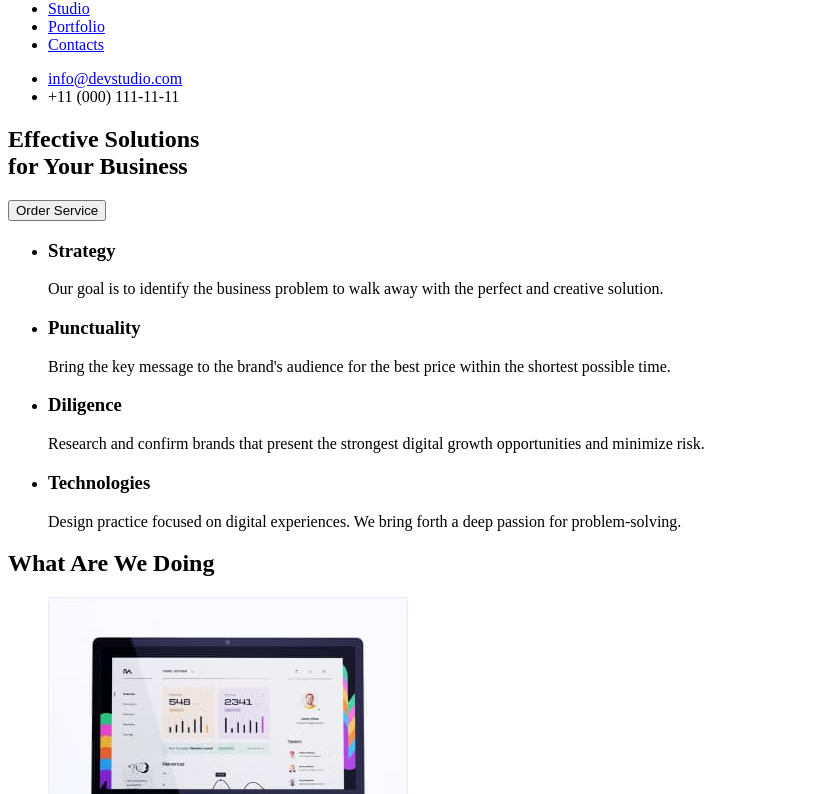
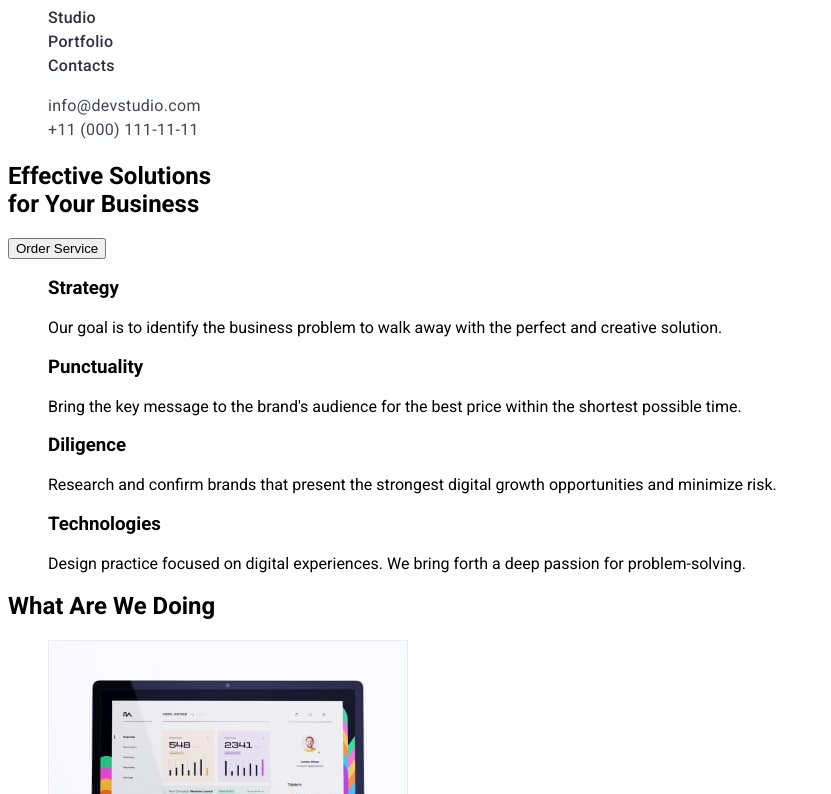
Before and after one commit to YuriyF67/goit-markup-hw-02, a plain HTML site: page index.html in a window 1280 px wide. Shown: the part 42-836 px from the top of the page, without its empty margins (0-831 px from the left). Drawn offline with Linux system fonts and the light colour scheme.

Commit message:
Created css file

```diff
--- /dev/null
+++ b/css/styles.css
@@ -0,0 +1,98 @@
+:root {
+    --primary-font: 'Roboto', sans-serif;
+    --secondary-font: 'Raleway', sans-serif;
+    --accent-color: #E7E9FC;
+    --primary-text-color: #2E2F42;
+    --secondary-text-color: #434455;
+    --dark-bg-color: #2E2F42;
+    --light-bg-color: #F4F4FD;
+}
+
+body {
+    font-family: var(--primary-font)
+}
+
+.list {
+    list-style: none;
+}
+
+.link {
+    text-decoration: none;
+}
+
+/* ==================COMPONENTS================ */
+/* ==================/COMPONENTS================ */
+
+/* ==================HEADER==================== */
+.logo {
+    font-family: var(--secondary-font);
+    font-weight: 800;
+    font-size: 18px;
+    line-height: 1.33;
+    /* identical to box height, or 133% */
+
+    display: flex;
+    align-items: center;
+    letter-spacing: 0.03em;
+    text-transform: uppercase;
+
+    /* IRIS
+
+        color: #4D5AE5;
+
+    NAVY BLUE
+
+        color: var(--primary-text-color); */
+}
+
+.nav-menu-link {
+    font-weight: 500;
+    font-size: 16px;
+    line-height: 1.5;
+    /* identical to box height, or 150% */
+
+    letter-spacing: 0.02em;
+
+    /* NAVY BLUE */
+
+    color: var(--primary-text-color);
+}
+
+.nav-menu-link:hover,
+.nav-menu-link:focus {
+
+/* OCEAN */
+
+    color: #404BBF;
+}
+
+.mail,
+.tel {
+    font-weight: 400;
+    font-size: 16px;
+    line-height: 1.5;
+    /* identical to box height, or 150% */
+
+    letter-spacing: 0.02em;
+
+    /* SLATE */
+
+    color: var(--secondary-text-color);
+}
+
+/* ==================/HEADER==================== */
+
+/* ==================HERO==================== */
+/* ==================/HERO==================== */
+
+/* ==================FEATURES==================== */
+/* ==================/FEATURES==================== */
+
+/* ==================WORK==================== */
+/* ==================/WORK==================== */
+
+/* ==================TEAM==================== */
+/* ==================/TEAM==================== */
+
+/* ==================FOOTER==================== */
+/* ==================/FOOTER==================== */
--- a/index.html
+++ b/index.html
@@ -5,91 +5,106 @@
     <meta http-equiv="X-UA-Compatible" content="IE=edge">
     <meta name="viewport" content="width=device-width, initial-scale=1.0">
     <title>Document</title>
+    <link rel="preconnect" href="https://fonts.googleapis.com">
+    <link rel="preconnect" href="https://fonts.gstatic.com" crossorigin>
+    <link href="https://fonts.googleapis.com/css2?family=Raleway:wght@800&family=Roboto:wght@400;500;700&display=swap"
+        rel="stylesheet">
+    <link rel="stylesheet" href="./css/styles.css">
 </head>
 <body>
     <!-- Header -->
-    <header>
-        <a href="./index.html">WEBSTUDIO</a>
+    <header class="header">
+        <a class="logo link" href="./index.html">WEBSTUDIO</a>
         <nav>
-            <ul>
-                <li><a href="./index.html">Studio</a></li>
-                <li><a href="./portfolio.html">Portfolio</a></li>
-                <li><a href="./contacts">Contacts</a></li>
+            <ul class="nav-menu list">
+                <li class="nav-menu-item">
+                    <a class="nav-menu-link link" href="./index.html">Studio</a>
+                </li>
+                <li class="nav-menu-item">
+                    <a class="nav-menu-link link" href="./portfolio.html">Portfolio</a>
+                </li>
+                <li class="nav-menu-item">
+                    <a class="nav-menu-link link" href="./contacts">Contacts</a>
+                </li>
             </ul>
         </nav>
-        <ul>
-            <li><a href="mailto:info@devstudio.com">info@devstudio.com</a></li>
-            <li><a href="tel:+110001111111"></a>+11 (000) 111-11-11</li>
+        <ul class="contacts-list list">
+            <li class="contacts-list-item">
+                <a class="mail link" href="mailto:info@devstudio.com">info@devstudio.com</a>
+            </li>
+            <li class="contacts-list-item">
+                <a class="tel link" href="tel:+110001111111">+11 (000) 111-11-11</a>
+            </li>
         </ul>
     </header>
     <!-- Main Section -->
     <main>
         <!-- Hero Section -->
-        <section>
-            <h1>Effective Solutions <br> for Your Business</h1>
+        <section class="hero">
+            <h1 class="hero-title">Effective Solutions <br> for Your Business</h1>
             <button type="button">Order Service</button>
         </section>
         <!-- Section 1 -->
-        <section>
+        <section class="features">
             <h2 hidden>section1</h2>
-            <ul>
+            <ul class="features-list list">
                 <li>
-                    <h3>Strategy</h3>
-                    <p>Our goal is to identify the business problem to walk away with the perfect and creative solution.</p>
+                    <h3 class="features-subtitle">Strategy</h3>
+                    <p class="features-item">Our goal is to identify the business problem to walk away with the perfect and creative solution.</p>
                 </li>
                 <li>
-                    <h3>Punctuality</h3>
-                    <p>Bring the key message to the brand's audience for the best price within the shortest possible time.</p>
+                    <h3 class="features-subtitle">Punctuality</h3>
+                    <p class="features-item">Bring the key message to the brand's audience for the best price within the shortest possible time.</p>
                 </li>
                 <li>
-                    <h3>Diligence</h3>
-                    <p>Research and confirm brands that present the strongest digital growth opportunities and minimize risk.</p>
+                    <h3 class="features-subtitle">Diligence</h3>
+                    <p class="features-item">Research and confirm brands that present the strongest digital growth opportunities and minimize risk.</p>
                 </li>
                 <li>
-                    <h3>Technologies</h3>
-                    <p>Design practice focused on digital experiences. We bring forth a deep passion for problem-solving.</p>
+                    <h3 class="features-subtitle">Technologies</h3>
+                    <p class="features-item">Design practice focused on digital experiences. We bring forth a deep passion for problem-solving.</p>
                 </li>
             </ul>
         </section>
         <!-- Section 2 -->
-        <section>
-            <h2>What Are We Doing</h2>
-            <ul>
+        <section class="work">
+            <h2 class="work-title">What Are We Doing</h2>
+            <ul class="list">
                 <li><img src="./images/card1.jpg" alt="Card1" width="360"></li>
                 <li><img src="./images/card2.jpg" alt="Card2" width="360"></li>
                 <li><img src="./images/card3.jpg" alt="Card3" width="360"></li>
             </ul>
         </section>
         <!-- Section 3 -->
-        <section>
-            <h2>Our Team</h2>
-            <ul>
+        <section class="team">
+            <h2 class="team-title">Our Team</h2>
+            <ul class="team-list list">
                 <li>
                     <img src="./images/photo1.jpg" alt="Photo Mark" width="264">
-                    <h3>Mark Guerrero</h3>
-                    <p>Product Designer</p>
+                    <h3 class="team-name">Mark Guerrero</h3>
+                    <p class="team-item">Product Designer</p>
                 </li>
                 <li>
                     <img src="./images/photo2.jpg" alt="Photo Tom" width="264">
-                    <h3>Tom Ford</h3>
-                    <p>Frontend Developer</p>
+                    <h3 class="team-name">Tom Ford</h3>
+                    <p class="team-item">Frontend Developer</p>
                 </li>
                 <li>
                     <img src="./images/photo3.jpg" alt="Photo Camila" width="264">
-                    <h3>Camila Garcia</h3>
-                    <p>Marketing</p>
+                    <h3 class="team-name">Camila Garcia</h3>
+                    <p class="team-item">Marketing</p>
                 </li>
                 <li>
                     <img src="./images/photo4.jpg" alt="Photo Daniel" width="264">
-                    <h3>Daniel Wilson</h3>
-                    <p>UI Designer</p>
+                    <h3 class="team-name">Daniel Wilson</h3>
+                    <p class="team-item">UI Designer</p>
                 </li>
             </ul>
         </section>
     </main>
     <!-- Footer -->
-    <footer>
-        <a href="./index.html">WEBSTUDIO</a>
+    <footer class="footer">
+        <a class="logo link" href="./index.html">WEBSTUDIO</a>
         <p>Increase the flow of customers and sales for your business with digital marketing & growth solutions.</p>
     </footer>
 </body>
```
